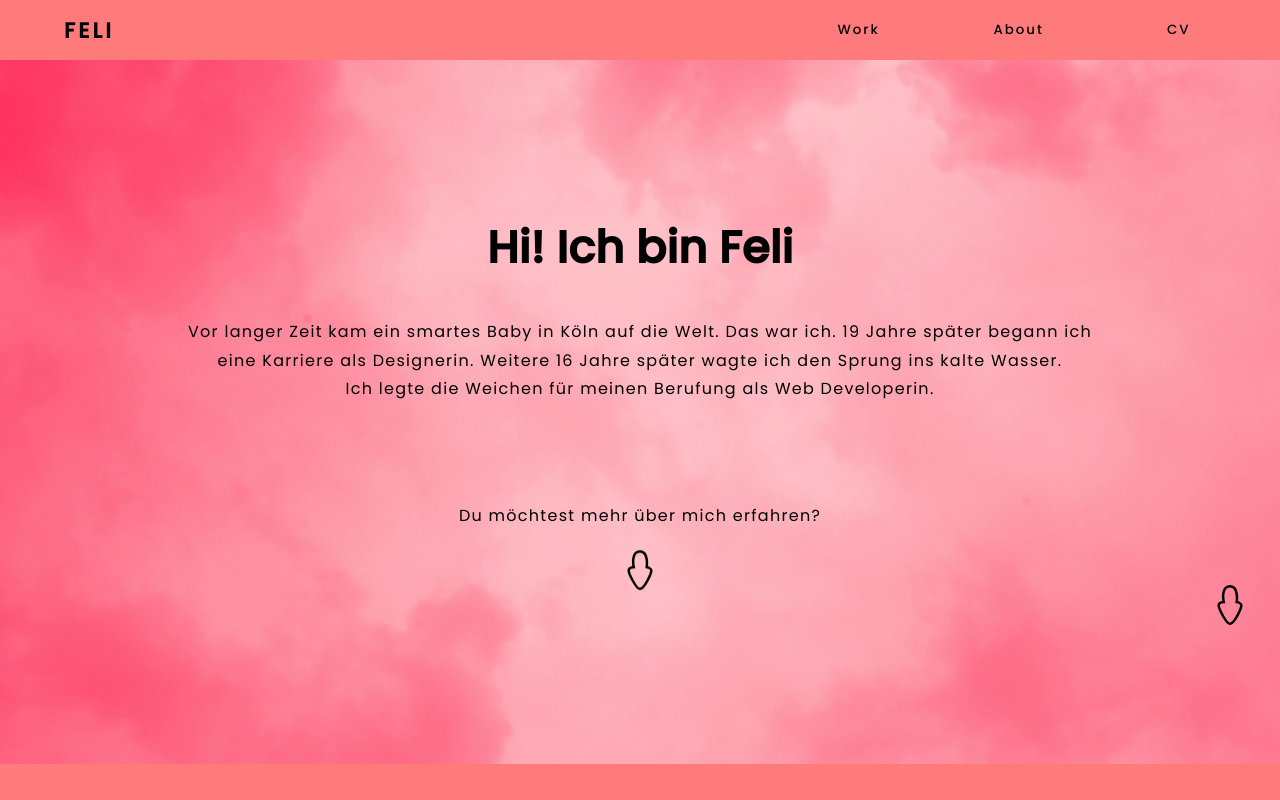
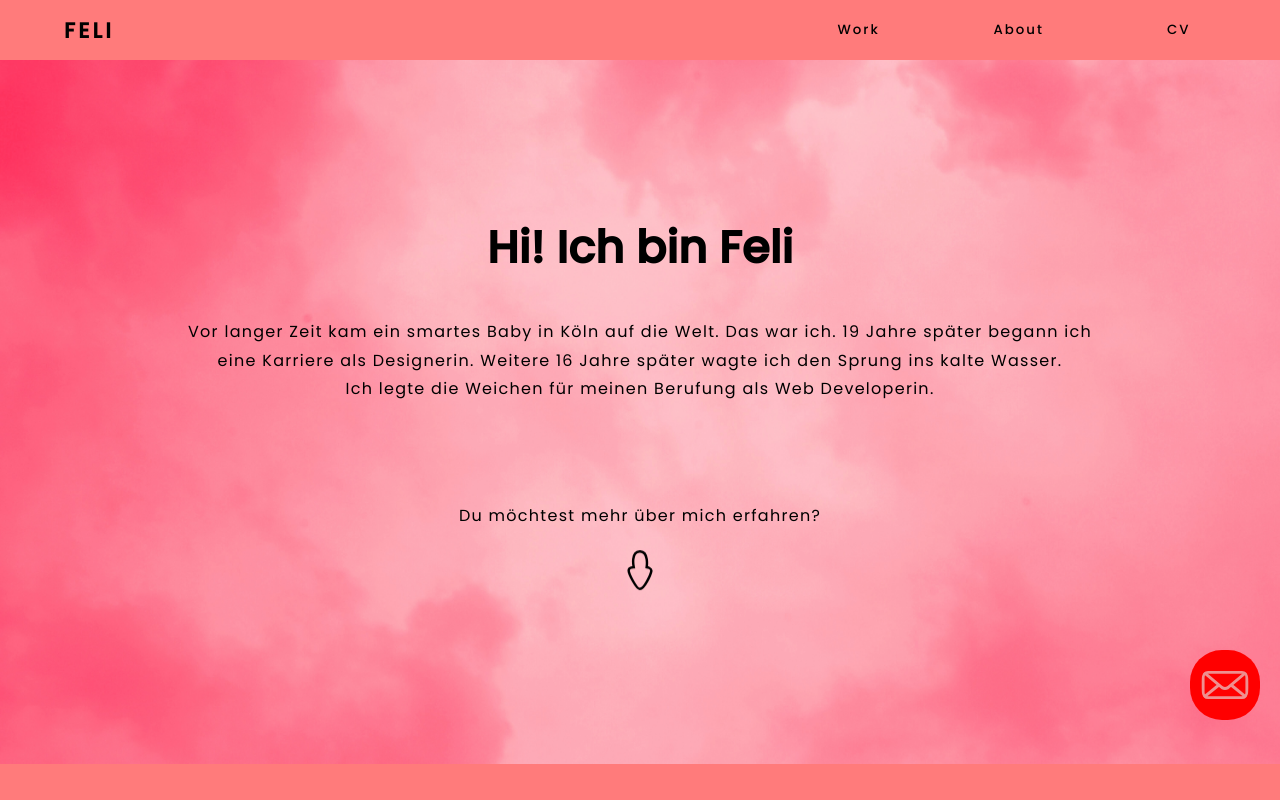
Before and after one commit to FeliKroder/FeliKroder.github.io, a Next.js app: page / in a window 1280 px wide. Shown: the top 800 px of the page. Built offline with nearby package versions, Linux system fonts and the light colour scheme.

Commit message:
Style ContactButton and Modal

```diff
--- a/components/ContactModal/index.jsx
+++ b/components/ContactModal/index.jsx
@@ -1,3 +1,5 @@
+import { StyledContactButton } from "@/design-system/StyledImage";
+import { StyledLamp } from "@/design-system/StyledImage";
 import {
   StyledModal,
   StyledModalContent,
@@ -9,20 +11,51 @@ import {
   StyledModalButton,
   StyledText,
 } from "@/design-system/StyledContact";
+import { useState } from "react";
 
-export default function ContactForm() {
+export default function ConfirmModal({}) {
+  const [showModal, setShowModal] = useState(false);
+
+  function handleOuterClick(event) {
+    if (event.target === event.currentTarget) {
+      handleHideModal();
+    }
+  }
+
+  function handleShowModal() {
+    setShowModal(!showModal);
+    document.body.style.overflow = "hidden";
+  }
+
+  function handleHideModal() {
+    setShowModal(false);
+    document.body.style.overflow = "auto";
+  }
+
   return (
     <>
-      <button id="open-modal">Contact</button>
-      <StyledModal id="modal">
+      <StyledContactButton
+        onClick={handleShowModal}
+        src="/contact.svg"
+        alt="E-mail"
+        width={40}
+        height={40}
+        priority={true}
+      ></StyledContactButton>
+      {showModal && (
+        <StyledModal>
           <StyledModalContent>
-          <StyledModalButton $isCloseButton type="submit">
+            <StyledModalButton
+              type="reset"
+              onClick={handleHideModal}
+              $isCloseButton
+            >
               X
             </StyledModalButton>
             <StyledTitle>Hi!</StyledTitle>
             <StyledText>
-            Hast du eine Frage, oder möchtest mich einfach kontaktieren? Dann
-            schick mir eine Nachricht.
+              Hast du eine Frage, oder möchtest du mich einfach kontaktieren?
+              Dann schick mir eine Nachricht.
             </StyledText>
             <StyledForm action="submit">
               <StyledLabel for="name">Name</StyledLabel>
@@ -43,12 +76,11 @@ export default function ContactForm() {
                 cols="15"
                 placeholder="Hi Feli, ..."
               ></StyledTextArea>
-            <StyledModalButton id="close-modal" type="submit">
-              Nachricht senden
-            </StyledModalButton>
+              <StyledModalButton type="submit">Senden</StyledModalButton>
             </StyledForm>
           </StyledModalContent>
         </StyledModal>
+      )}
     </>
   );
 }
--- a/components/Footer/index.jsx
+++ b/components/Footer/index.jsx
@@ -3,22 +3,12 @@ import { StyledDiv } from "@/design-system/StyledDiv";
 import { StyledLink } from "@/design-system/StyledLink";
 import { StyledLamp } from "@/design-system/StyledImage";
 import Link from "next/link";
-import ContactForm from "../ContactForm";
+import ContactModal from "../ContactModal";
 
 export default function Footer() {
   return (
     <>
-      <Link href="/" $isContact>
-        <ContactForm></ContactForm>
-        <StyledLamp
-          $isContact
-          src="/Arrow_down.svg"
-          alt="Pfeil"
-          width={40}
-          height={40}
-          priority={true}
-        ></StyledLamp>
-      </Link>
+      <ContactModal></ContactModal>
       <StyledDiv>
         <StyledLink href="/about" $isFooter>
           Felicitas Kroder
--- a/design-system/StyledContact.js
+++ b/design-system/StyledContact.js
@@ -1,4 +1,13 @@
 import styled, { css } from "styled-components";
+
+// export const StyledContactButton = styled.button`
+//   text-decoration: none;
+//   color: var(--text-color);
+//   // border: green solid 2px;
+//   position: fixed;
+//   bottom: 120px;
+//   right: 40px;
+// `;
 
 export const StyledModal = styled.div`
   position: fixed;
@@ -27,14 +36,14 @@ export const StyledModalContent = styled.div`
 export const StyledTitle = styled.h2`
   color: var(--text-color);
   font-size: 2em;
-  padding: 10px;
+  padding: 20px 10px 0 12px;
   margin: 0;
 `;
 
 export const StyledText = styled.p`
   color: var(--text-color);
   font-size: 1em;
-  padding: 10px 0 30px 0;
+  padding: 10px 0 30px 12px;
 `;
 
 export const StyledForm = styled.form`
@@ -57,6 +66,7 @@ export const StyledInputField = styled.input`
   margin: 2px 8px 15px 8px;
   border: none;
   border-radius: 1.5em;
+  background-color: var(--accent-color-light);
 `;
 
 export const StyledTextArea = styled.textarea`
@@ -64,6 +74,8 @@ export const StyledTextArea = styled.textarea`
   max-width: 280px;
   padding: 10px 20px;
   margin: 8px;
+  border: none;
+  background-color: var(--accent-color-light);
 `;
 
 export const StyledModalButton = styled.button`
@@ -72,15 +84,20 @@ export const StyledModalButton = styled.button`
   border-radius: 20px;
   border: none;
   margin: 20px 8px 0 8px;
+  background-color: var(--accent-color);
+  color: #f7f9ef;
+  font-size: 0.8em;
+  font-weight: 500;
   cursor: pointer;
   ${({ $isCloseButton }) =>
     $isCloseButton &&
     css`
-      background-color: var(--accent-color);
+      background-color: var(--primary-color-light);
       border: none;
       float: right;
       margin-top: -14px;
       padding: 0.4em 0.8em 0.4em 0.8em;
       font-size: 1.1em;
+      color: var(--text-color);
     `};
 `;
--- a/design-system/StyledImage.js
+++ b/design-system/StyledImage.js
@@ -28,12 +28,24 @@ export const StyledArrow = styled(Image)`
 
 export const StyledLamp = styled(Image)`
   margin: 4.5em 0 0.3em 0;
+`;
 
-  ${({ $isContact }) =>
-    $isContact &&
-    css`
-      position: fixed;
-      bottom: 170px;
-      right: 30px;
-    `}
+export const StyledContactButton = styled(Image)`
+  width: 70px;
+  height: 70px;
+  padding: 0.7em;
+  text-decoration: none;
+  position: fixed;
+  bottom: 80px;
+  right: 20px;
+  object-fit: contain;
+  background-color: var(--secondary-color);
+  border-radius: 2em;
+  box-shadow: 4px 4px 15px var(--secondary-color), 0.3;
+  cursor: pointer;
+
+  &:hover,
+  &:active {
+    background-color: var(--accent-color);
+  }
 `;
--- a/design-system/StyledWerkzeugkasten.js
+++ b/design-system/StyledWerkzeugkasten.js
@@ -66,7 +66,8 @@ export const StyledItem = styled(Image)`
   max-height: 260px;
   object-fit: contain;
   // border: solid 2px green;
-
+  filter: drop-shadow(-30px 30px 6px rgb(0, 0, 0, 0.07));
+  // filter: hue-rotate(15deg) brightness(110%);
   ${({ $isWideItem }) =>
     $isWideItem &&
     css`
@@ -76,6 +77,7 @@ export const StyledItem = styled(Image)`
       min-height: 90px;
       max-width: 250px;
       max-height: 90px;
+      filter: drop-shadow(-25px 15px 6px rgb(0, 0, 0, 0.07));
     `};
   ${({ $isSmallItem }) =>
     $isSmallItem &&
@@ -86,5 +88,6 @@ export const StyledItem = styled(Image)`
       min-height: 90px;
       max-width: 130px;
       max-height: 130px;
+      filter: drop-shadow(-25px 15px 6px rgb(0, 0, 0, 0.07));
     `};
 `;
```
Also changed, not shown: public/contact.svg (added). Lines whose indentation alone changed are shown as unchanged.
